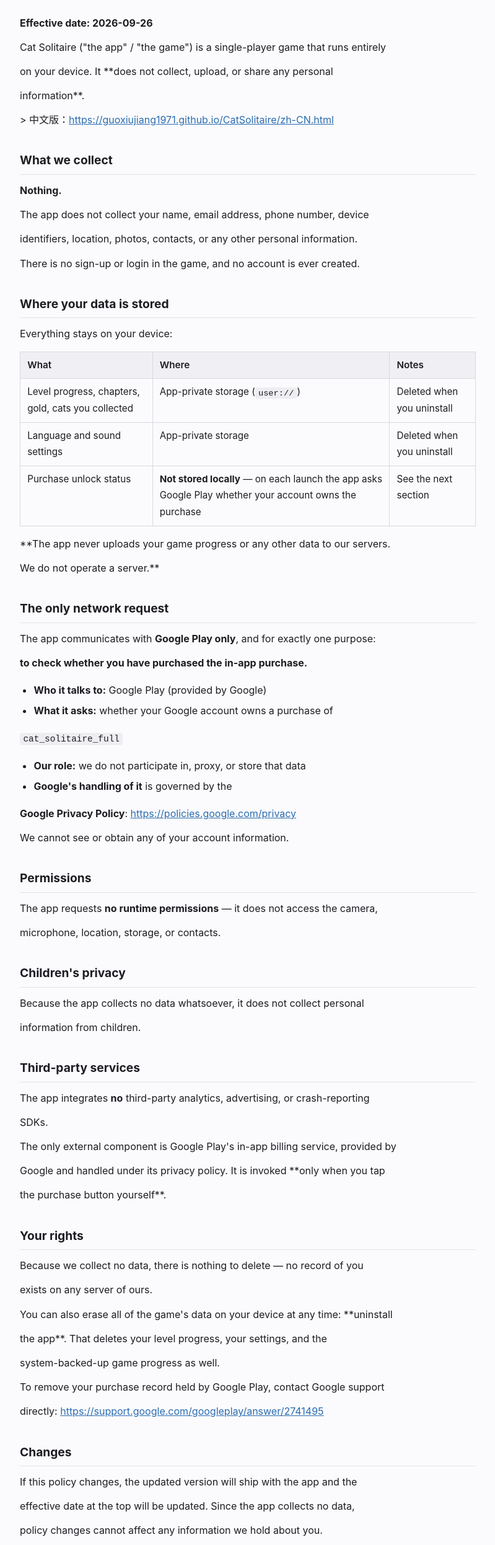
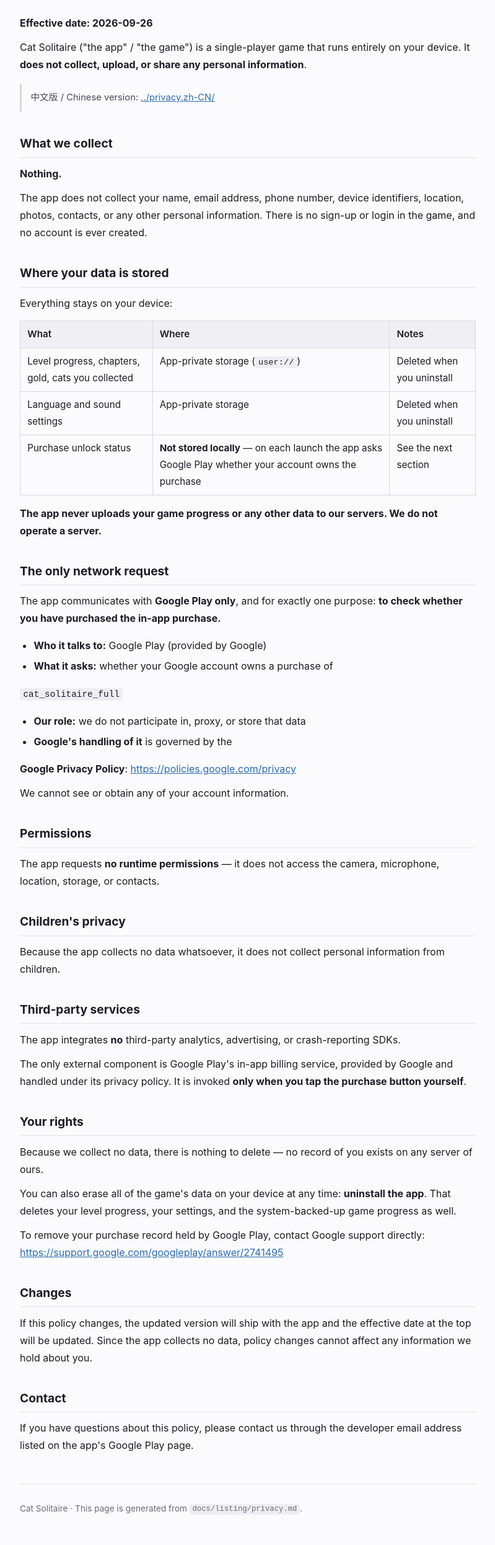
Before and after one commit to guoxiujiang1971/CatSolitaire, a plain HTML site: page privacy/index.html in a window 1280 px wide. Shown: the part 108-2600 px from the top of the page at 62% size, without its empty margins (240-1039 px from the left). Drawn offline with Linux system fonts and the light colour scheme.

Commit message:
docs: 隐私政策（Google Play 上架必填）

```diff
--- a/privacy/index.html
+++ b/privacy/index.html
@@ -23,6 +23,8 @@
   .langbar a[aria-current="true"] { font-weight: 600; background: #eeeef2;
                border-color: #c2c2cc; color: inherit; }
   .langbar .sep { margin: 0 .35rem; color: #9a9aa6; }
+  blockquote { font-size: .92rem; }
+  blockquote p { margin: 0; }
   h1 { font-size: 1.7rem; line-height: 1.3; margin: 0 0 .25rem; }
   h2 { font-size: 1.2rem; margin: 2.2rem 0 .6rem; padding-bottom: .3rem;
        border-bottom: 1px solid #e2e2e8; }
@@ -49,6 +51,7 @@
     .langbar a { border-color: #3a3a46; }
     .langbar a[aria-current="true"] { background: #26262f; border-color: #4a4a58; }
     .langbar .sep { color: #6a6a76; }
+    blockquote { border-left-color: #3a3a46; color: #a8a8b4; }
   }
 </style>
 </head>
@@ -57,55 +60,37 @@
 <h1>Cat Solitaire Privacy Policy</h1>
 <p class="langbar"><a href="../privacy/" aria-current="true">English</a><span class="sep">|</span><a href="../privacy.zh-CN/">中文</a></p>
 <p><strong>Effective date: 2026-09-26</strong></p>
-<p>Cat Solitaire ("the app" / "the game") is a single-player game that runs entirely</p>
-<p>on your device. It **does not collect, upload, or share any personal</p>
-<p>information**.</p>
-<p>&gt; 中文版：<a href="https://guoxiujiang1971.github.io/CatSolitaire/zh-CN.html" rel="noopener">https://guoxiujiang1971.github.io/CatSolitaire/zh-CN.html</a></p>
+<p>Cat Solitaire ("the app" / "the game") is a single-player game that runs entirely on your device. It <strong>does not collect, upload, or share any personal information</strong>.</p>
+<blockquote style="margin:1.1rem 0;padding:.6rem .9rem;border-left:3px solid #d8d8e0;color:#4a4a56">中文版 / Chinese version: <a href="../privacy.zh-CN/" rel="noopener">../privacy.zh-CN/</a></blockquote>
 <h2>What we collect</h2>
 <p><strong>Nothing.</strong></p>
-<p>The app does not collect your name, email address, phone number, device</p>
-<p>identifiers, location, photos, contacts, or any other personal information.</p>
-<p>There is no sign-up or login in the game, and no account is ever created.</p>
+<p>The app does not collect your name, email address, phone number, device identifiers, location, photos, contacts, or any other personal information. There is no sign-up or login in the game, and no account is ever created.</p>
 <h2>Where your data is stored</h2>
 <p>Everything stays on your device:</p>
 <table><thead><tr><th>What</th><th>Where</th><th>Notes</th></tr></thead><tbody><tr><td>Level progress, chapters, gold, cats you collected</td><td>App-private storage (<code>user://</code>)</td><td>Deleted when you uninstall</td></tr><tr><td>Language and sound settings</td><td>App-private storage</td><td>Deleted when you uninstall</td></tr><tr><td>Purchase unlock status</td><td><strong>Not stored locally</strong> — on each launch the app asks Google Play whether your account owns the purchase</td><td>See the next section</td></tr></tbody></table>
-<p>**The app never uploads your game progress or any other data to our servers.</p>
-<p>We do not operate a server.**</p>
+<p><strong>The app never uploads your game progress or any other data to our servers. We do not operate a server.</strong></p>
 <h2>The only network request</h2>
-<p>The app communicates with <strong>Google Play only</strong>, and for exactly one purpose:</p>
-<p><strong>to check whether you have purchased the in-app purchase.</strong></p>
+<p>The app communicates with <strong>Google Play only</strong>, and for exactly one purpose: <strong>to check whether you have purchased the in-app purchase.</strong></p>
 <ul><li><strong>Who it talks to:</strong> Google Play (provided by Google)</li><li><strong>What it asks:</strong> whether your Google account owns a purchase of</li></ul>
 <p><code>cat_solitaire_full</code></p>
 <ul><li><strong>Our role:</strong> we do not participate in, proxy, or store that data</li><li><strong>Google's handling of it</strong> is governed by the</li></ul>
 <p><strong>Google Privacy Policy</strong>: <a href="https://policies.google.com/privacy" rel="noopener">https://policies.google.com/privacy</a></p>
 <p>We cannot see or obtain any of your account information.</p>
 <h2>Permissions</h2>
-<p>The app requests <strong>no runtime permissions</strong> — it does not access the camera,</p>
-<p>microphone, location, storage, or contacts.</p>
+<p>The app requests <strong>no runtime permissions</strong> — it does not access the camera, microphone, location, storage, or contacts.</p>
 <h2>Children's privacy</h2>
-<p>Because the app collects no data whatsoever, it does not collect personal</p>
-<p>information from children.</p>
+<p>Because the app collects no data whatsoever, it does not collect personal information from children.</p>
 <h2>Third-party services</h2>
-<p>The app integrates <strong>no</strong> third-party analytics, advertising, or crash-reporting</p>
-<p>SDKs.</p>
-<p>The only external component is Google Play's in-app billing service, provided by</p>
-<p>Google and handled under its privacy policy. It is invoked **only when you tap</p>
-<p>the purchase button yourself**.</p>
+<p>The app integrates <strong>no</strong> third-party analytics, advertising, or crash-reporting SDKs.</p>
+<p>The only external component is Google Play's in-app billing service, provided by Google and handled under its privacy policy. It is invoked <strong>only when you tap the purchase button yourself</strong>.</p>
 <h2>Your rights</h2>
-<p>Because we collect no data, there is nothing to delete — no record of you</p>
-<p>exists on any server of ours.</p>
-<p>You can also erase all of the game's data on your device at any time: **uninstall</p>
-<p>the app**. That deletes your level progress, your settings, and the</p>
-<p>system-backed-up game progress as well.</p>
-<p>To remove your purchase record held by Google Play, contact Google support</p>
-<p>directly: <a href="https://support.google.com/googleplay/answer/2741495" rel="noopener">https://support.google.com/googleplay/answer/2741495</a></p>
+<p>Because we collect no data, there is nothing to delete — no record of you exists on any server of ours.</p>
+<p>You can also erase all of the game's data on your device at any time: <strong>uninstall the app</strong>. That deletes your level progress, your settings, and the system-backed-up game progress as well.</p>
+<p>To remove your purchase record held by Google Play, contact Google support directly: <a href="https://support.google.com/googleplay/answer/2741495" rel="noopener">https://support.google.com/googleplay/answer/2741495</a></p>
 <h2>Changes</h2>
-<p>If this policy changes, the updated version will ship with the app and the</p>
-<p>effective date at the top will be updated. Since the app collects no data,</p>
-<p>policy changes cannot affect any information we hold about you.</p>
+<p>If this policy changes, the updated version will ship with the app and the effective date at the top will be updated. Since the app collects no data, policy changes cannot affect any information we hold about you.</p>
 <h2>Contact</h2>
-<p>If you have questions about this policy, please contact us through the developer</p>
-<p>email address listed on the app's Google Play page.</p>
+<p>If you have questions about this policy, please contact us through the developer email address listed on the app's Google Play page.</p>
 </main>
 <footer>
   <p>Cat Solitaire &middot; This page is generated from <code>docs/listing/privacy.md</code>.</p>
```
Also changed, not shown: privacy.zh-CN/index.html (+11 -15 lines), 2 other files.
